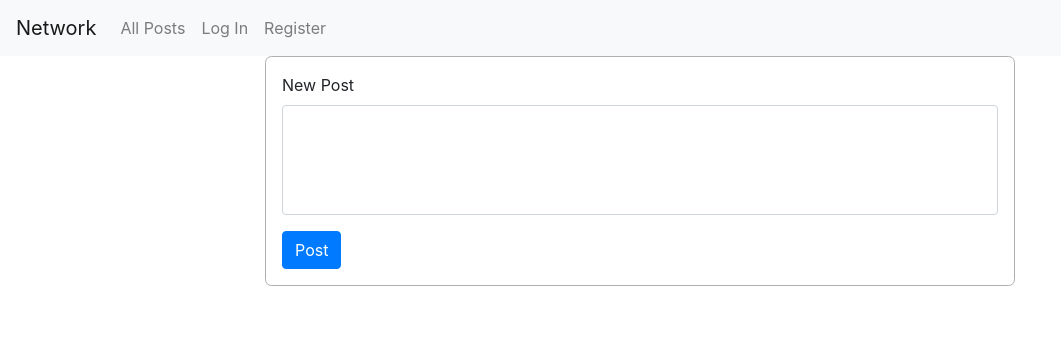
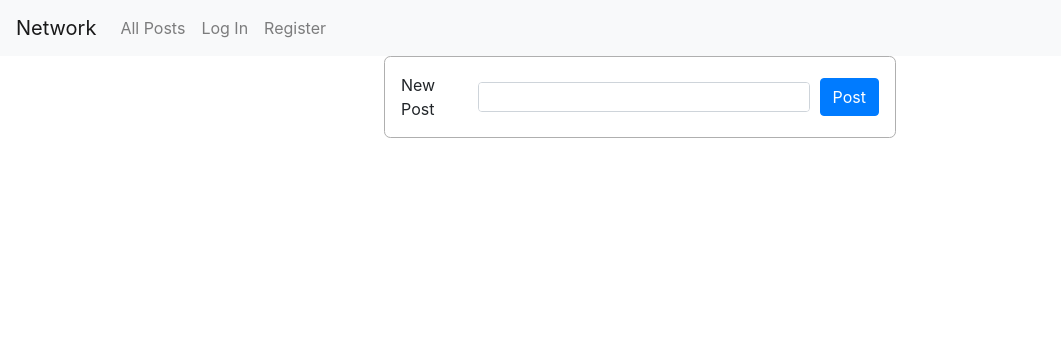
Before and after one commit to Matheus-IT/network, a Django app: page / in a window 1280 px wide. Shown: the top 356 px of the page, without its empty margins (0-1061 px from the left). Run offline with Django 3.2, Linux system fonts and the light colour scheme; some libraries are stand-ins or nearby versions.

Commit message:
base design for new post form

```diff
--- /dev/null
+++ b/network/static/network/indexForStyles.js
@@ -0,0 +1,15 @@
+document.addEventListener('DOMContentLoaded', function() {
+	const newPost = document.querySelector('#newPost');
+	const newPostLabel = document.querySelector('#newPostLabel');
+	const postButton = document.querySelector('#submitNewPost');
+
+	newPost.addEventListener('focus', function() {
+		newPostLabel.style.display = 'none';
+		postButton.style.alignSelf = 'flex-end';
+	});
+
+	newPost.addEventListener('focusout', function() {
+		newPostLabel.style.display = 'block';
+		postButton.style.alignSelf = 'center';
+	});
+});
--- a/network/static/network/styles.css
+++ b/network/static/network/styles.css
@@ -1,13 +1,45 @@
 /* GLOBALS */
+* {
+	margin: 0;
+	padding: 0;
+}
+
 textarea {
 	resize: none;
 }
 
+/* NEW POST AREA*/
 .newPostArea {
-	width: 60%;
+	display: flex;
+	justify-content: space-between;
+	align-items: center;
+
+	width: 40%;
+	min-height: 55px;
 	margin: auto;
 	padding: 1em;
 
 	border-radius: 0.4em;
 	border: 0.075em solid rgb(175, 175, 175);
 }
+
+.newPostArea label {
+	margin: 0;
+	min-width: 4.2em;
+	transition: all 250ms cubic-bezier(.68,-0.55,.27,1.55);
+}
+
+.newPostArea .form-group {
+	margin: 0 0.6em;
+	width: 85%;
+}
+
+.newPostArea #newPost {
+	width: 100%;
+	height: 1.875em;
+
+	transition: height 250ms cubic-bezier(.68,-0.55,.27,1.55);
+}
+.newPostArea #newPost:focus {
+	height: 9.375em;
+}
--- a/network/templates/network/index.html
+++ b/network/templates/network/index.html
@@ -4,19 +4,19 @@
 
 {% block otherStatics %}
     <script src="{% static 'network/index.js' %}"></script>
+    <script src="{% static 'network/indexForStyles.js' %}"></script>
 {% endblock%}
 
 {% block body %}
+    <form action="" class="newPostArea">
+        <label id="newPostLabel" for="newPost">New Post</label>
+        <div class="form-group">
+            <textarea id="newPost" class="form-control" cols="20" rows="4"></textarea>
+        </div>
+        <button id="submitNewPost" class="btn btn-primary" button>Post</button>
+    </form>
+
     <div class="indexContainer container-fluid">
-        <div class="newPostArea">
-            <label for="newPost">New Post</label>
-            <form action="">
-                <div class="form-group">
-                    <textarea id="newPost" class="form-control" cols="20" rows="4"></textarea>
-                </div>
-                <button id="submitNewPost" class="btn btn-primary" button>Post</button>
-            </form>
-        </div>
 
     </div>
 {% endblock %}
```
